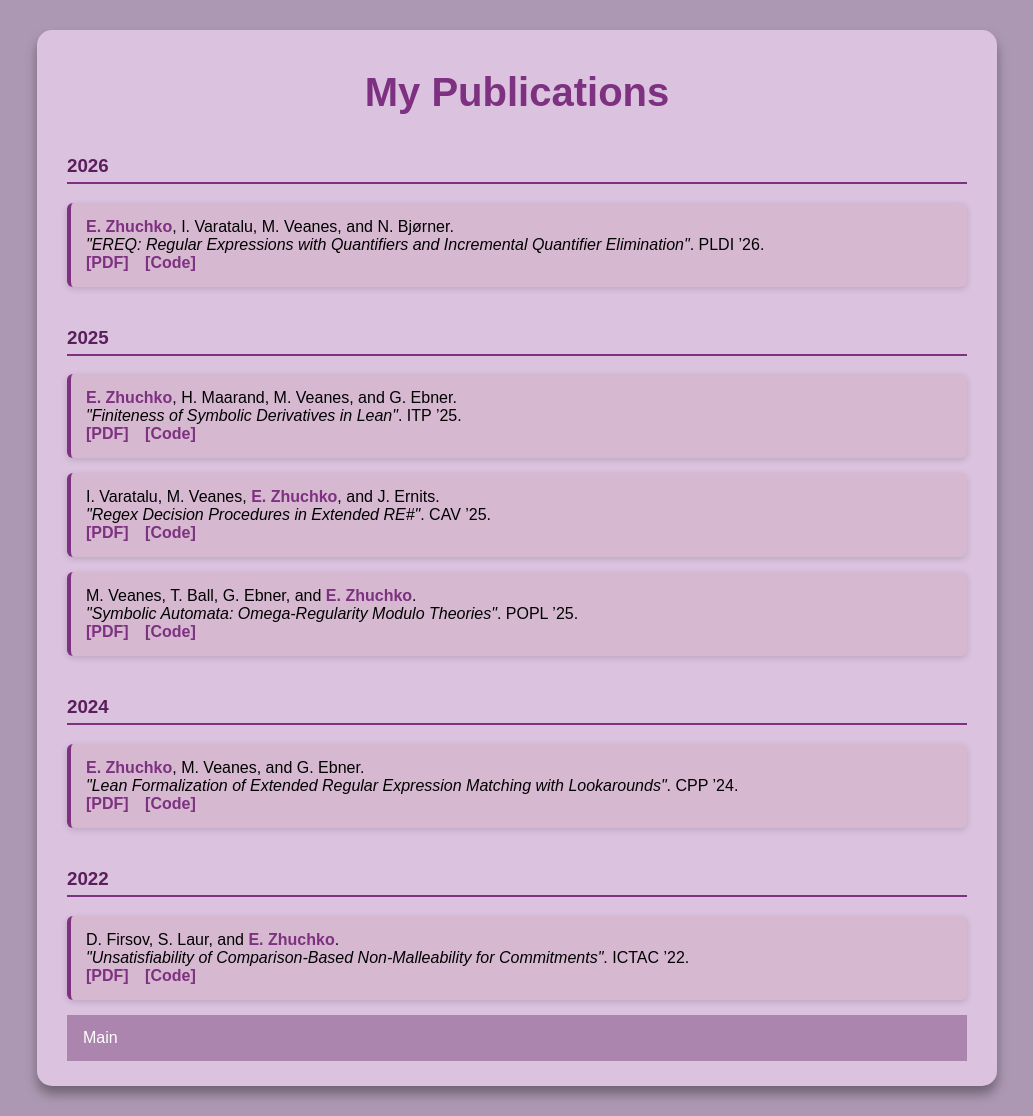
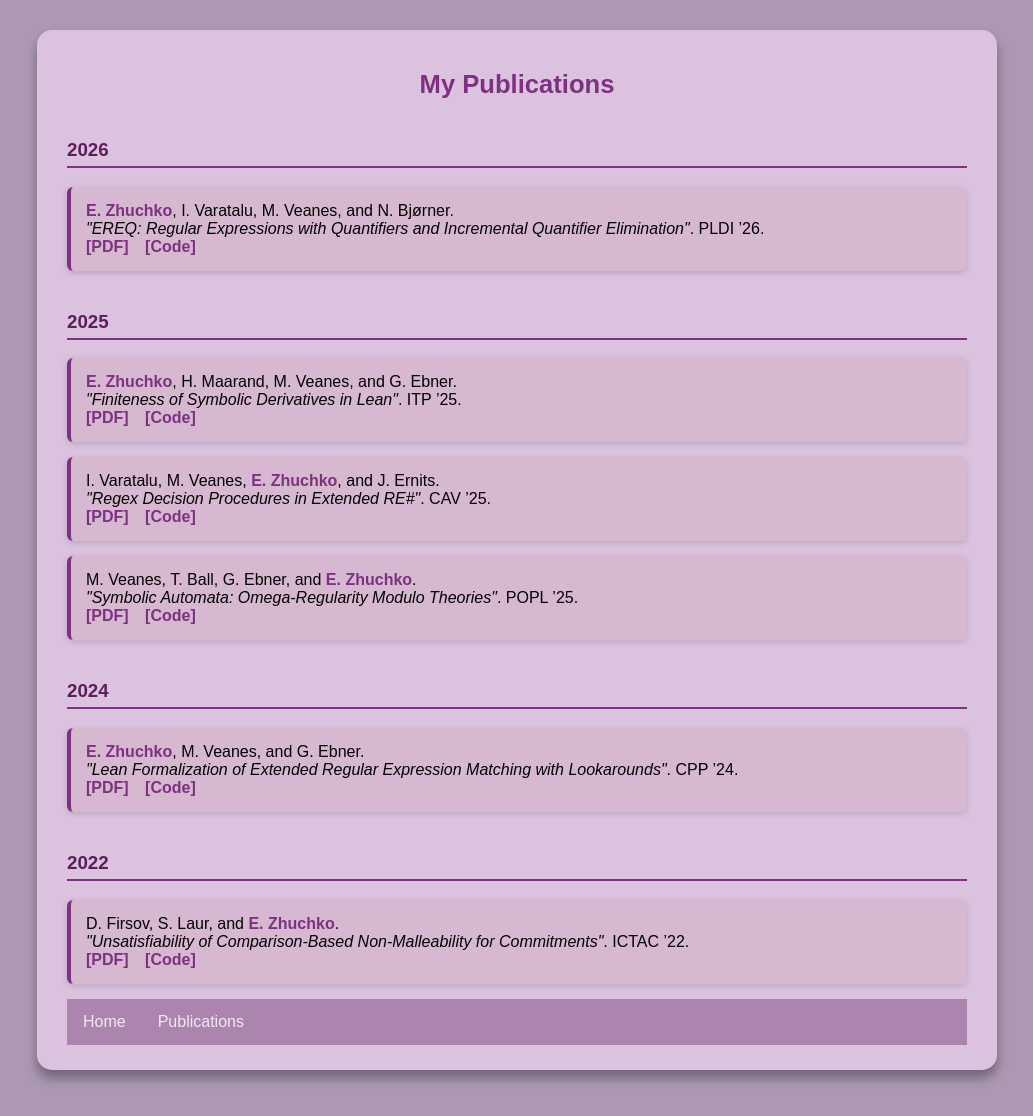
Before and after one commit to ezhuchko/ezhuchko.com, a plain HTML site: page publications.html in a window 1280 px wide. Shown: the whole page, without its empty margins (123-1156 px from the left). Drawn offline with Linux system fonts and the light colour scheme.

Commit message:
clean up

```diff
--- a/publications.html
+++ b/publications.html
@@ -54,7 +54,8 @@
 
         <nav>
             <ul>
-                <li><a href="index.html">Main</a></li>
+                <li><a href="index.html">Home</a></li>
+                <li><a href="publications.html">Publications</a></li>
             </ul>
         </nav>
     </div>
--- a/style.css
+++ b/style.css
@@ -24,15 +24,14 @@
 
     nav ul li a {
       display: block;
-      color: white;
+      color: #f5e6f5;
+      font-size: 1em;
+      font-weight: 500;
       text-align: center;
       padding: 14px 16px;
       text-decoration: none;
     }
 
-    nav ul li a:hover {
-      background-color: #7d3180;
-    }
 
     .container {
       max-width: 900px;
@@ -184,15 +183,14 @@
 
         nav ul li a {
             display: block;
-            color: white;
+            color: #f5e6f5;
+            font-size: 1em;
+            font-weight: 500;
             text-align: center;
             padding: 14px 16px;
             text-decoration: none;
         }
 
-        nav ul li a:hover {
-            background-color: #7d3180;
-        }
 
         h2 {
             margin: 15px 0 15px 0;
@@ -202,6 +200,8 @@
 
         #publications-title {
             text-align: center;
+            font-size: 1.6em;
+            font-weight: 600;
         }
 
         h3 {
```
Also changed, not shown: index.html (+1 -0 lines).
